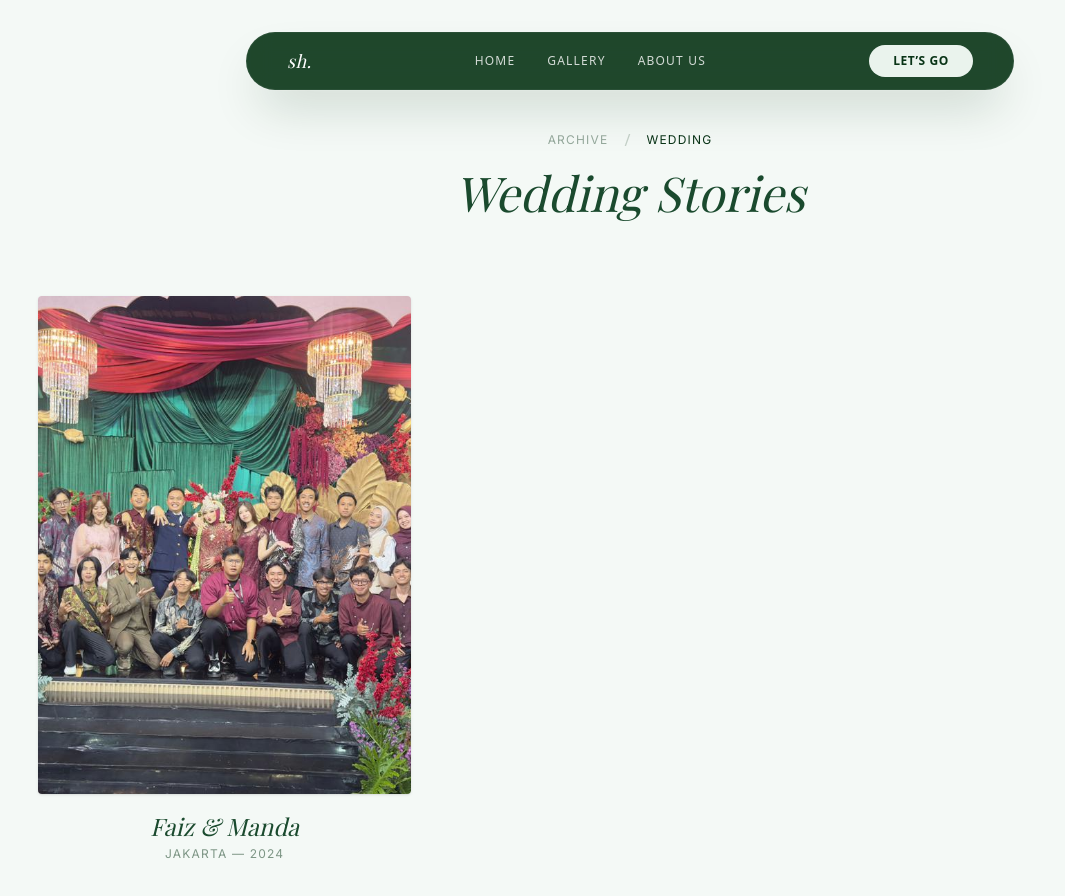
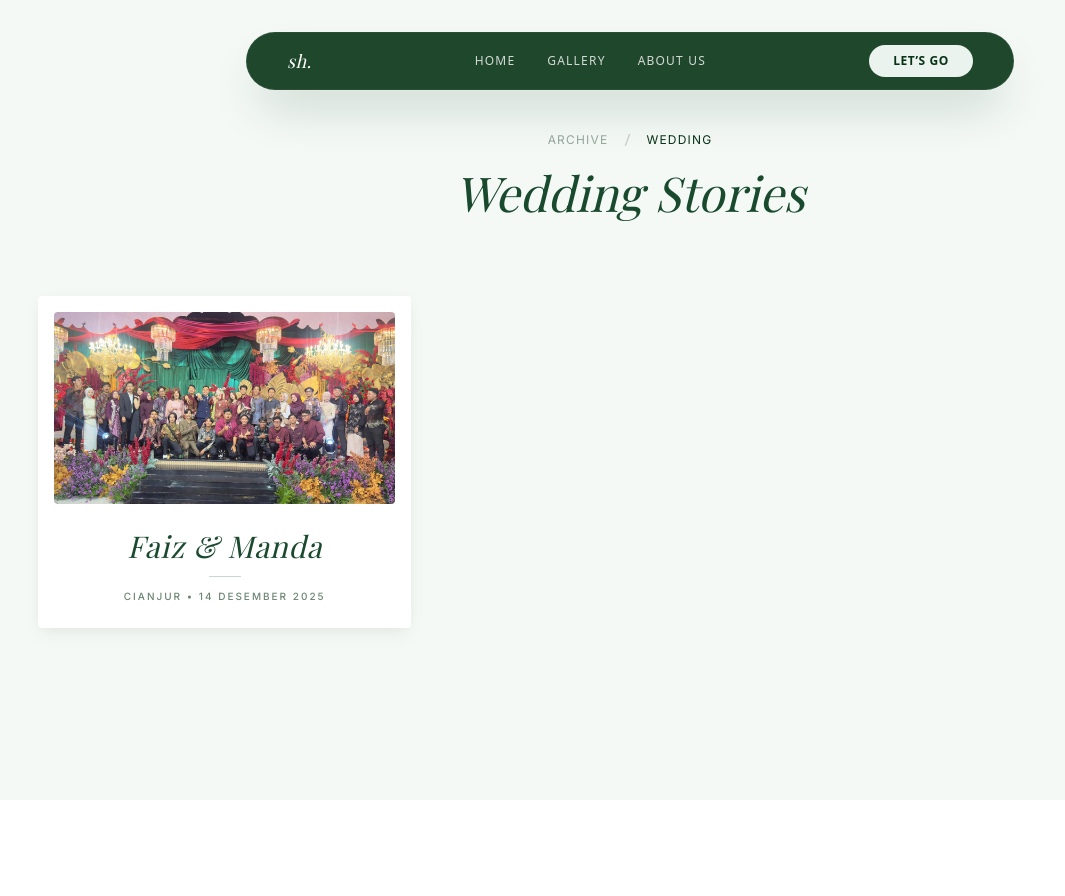
Before and after one commit to muhammadraqil666/sanshutt, a Next.js app: page /gallery/wedding in a window 1280 px wide. Shown: the top 896 px of the page, without its empty margins (10-1075 px from the left). After the commit the page ends 800 px from the top, so only its background shows below. Built offline with nearby package versions, Linux system fonts and the light colour scheme; a web font is replaced by a local one.

Commit message:
version 5

```diff
--- a/app/gallery/wedding/page.tsx
+++ b/app/gallery/wedding/page.tsx
@@ -1,5 +1,6 @@
 'use client';
 
+import { useState } from 'react';
 import Image from 'next/image';
 import Link from 'next/link';
 
@@ -7,13 +8,15 @@ const weddings = [
     {
         slug: 'faiz-manda',
         couple: 'Faiz & Manda',
-        date: '2024', // Placeholder date
-        location: 'Jakarta', // Placeholder location
+        date: '14 Desember 2025',
+        location: 'Cianjur', // Placeholder location
         cover: '/gallery/wedding/faiz_manda.jpeg'
     }
 ];
 
 export default function WeddingGallery() {
+    const [selectedImage, setSelectedImage] = useState<string | null>(null);
+
     return (
         <main className="min-h-screen bg-[#F4F9F6] pt-32 pb-20 px-6 md:px-12">
 
@@ -35,33 +38,75 @@ export default function WeddingGallery() {
                     <Link
                         href={`/gallery/wedding/${wedding.slug}`}
                         key={wedding.slug}
-                        className="group flex flex-col gap-4 animate-fade-in-up"
+                        className="group relative flex flex-col bg-white p-4 pb-6 shadow-[0_2px_15px_-3px_rgba(0,0,0,0.07),0_10px_20px_-2px_rgba(0,0,0,0.04)] hover:shadow-[0_8px_30px_rgb(0,0,0,0.12)] transition-all duration-500 ease-out hover:-translate-y-1 rounded-sm animate-fade-in-up"
                         style={{ animationDelay: `${index * 0.1}s` }}
                     >
                         {/* Image Container */}
-                        <div className="relative w-full aspect-[3/4] overflow-hidden rounded-sm bg-gray-100 shadow-sm">
-                            <div className="absolute inset-0 bg-[#083316]/0 group-hover:bg-[#083316]/10 transition-colors duration-500 z-10" />
+                        <div
+                            className="relative w-full overflow-hidden bg-gray-100 mb-6 rounded-sm cursor-zoom-in"
+                            onClick={(e) => {
+                                e.preventDefault(); // Prevent navigation when clicking image
+                                e.stopPropagation();
+                                setSelectedImage(wedding.cover);
+                            }}
+                        >
+                            <div className="absolute inset-0 bg-black/0 group-hover:bg-black/2 transition-colors duration-500 z-10" />
                             <Image
                                 src={wedding.cover}
                                 alt={wedding.couple}
-                                fill
-                                className="object-cover grayscale-[10%] group-hover:grayscale-0 group-hover:scale-105 transition-all duration-1000 ease-out"
+                                width={800}
+                                height={1200}
+                                className="w-full h-auto object-cover transform group-hover:scale-105 transition-transform duration-700 ease-out"
                             />
+                            {/* Zoom indicator hint */}
+                            <div className="absolute bottom-3 right-3 opacity-0 group-hover:opacity-100 transition-opacity duration-300 z-20 bg-white/80 p-1.5 rounded-full backdrop-blur-sm">
+                                <svg xmlns="http://www.w3.org/2000/svg" width="16" height="16" viewBox="0 0 24 24" fill="none" stroke="currentColor" strokeWidth="2" strokeLinecap="round" strokeLinejoin="round" className="text-[#083316]"><circle cx="11" cy="11" r="8"></circle><line x1="21" y1="21" x2="16.65" y2="16.65"></line><line x1="11" y1="8" x2="11" y2="14"></line><line x1="8" y1="11" x2="14" y2="11"></line></svg>
+                            </div>
                         </div>
 
                         {/* Info */}
-                        <div className="flex flex-col items-center text-center gap-1">
-                            <h3 className="text-2xl font-serif text-[#1a4a2e] italic group-hover:text-[#083316] transition-colors">
+                        <div className="flex flex-col items-center text-center gap-2">
+                            <h3 className="text-3xl font-serif text-[#1a4a2e] italic tracking-wide group-hover:text-[#083316] transition-colors">
                                 {wedding.couple}
                             </h3>
-                            <p className="text-xs font-sans tracking-widest text-[#083316]/50 uppercase">
-                                {wedding.location} — {wedding.date}
+                            <div className="w-8 h-[1px] bg-[#083316]/20 my-1 group-hover:w-16 transition-all duration-500" />
+                            <p className="text-[10px] font-sans tracking-[0.2em] text-[#083316]/60 uppercase font-medium">
+                                {wedding.location} • {wedding.date}
                             </p>
                         </div>
                     </Link>
                 ))}
             </div>
 
+            {/* Lightbox Modal */}
+            {selectedImage && (
+                <div
+                    className="fixed inset-0 z-[100] flex items-center justify-center bg-black/90 p-4 animate-fade-in backdrop-blur-sm"
+                    onClick={() => setSelectedImage(null)}
+                >
+                    <button
+                        className="absolute top-6 right-6 p-2 text-white/70 hover:text-white transition-colors bg-white/10 rounded-full hover:bg-white/20"
+                        onClick={() => setSelectedImage(null)}
+                    >
+                        <svg xmlns="http://www.w3.org/2000/svg" width="24" height="24" viewBox="0 0 24 24" fill="none" stroke="currentColor" strokeWidth="2" strokeLinecap="round" strokeLinejoin="round"><line x1="18" y1="6" x2="6" y2="18"></line><line x1="6" y1="6" x2="18" y2="18"></line></svg>
+                    </button>
+
+                    <div
+                        className="relative w-full max-w-6xl max-h-[90vh] flex items-center justify-center"
+                        onClick={(e) => e.stopPropagation()}
+                    >
+                        <Image
+                            src={selectedImage}
+                            alt="Wedding Preview Fullscreen"
+                            width={1920}
+                            height={1080}
+                            className="w-auto h-auto max-w-full max-h-full object-contain rounded-md shadow-2xl"
+                            priority
+                        />
+                    </div>
+                </div>
+            )}
+
         </main>
     );
 }
```
